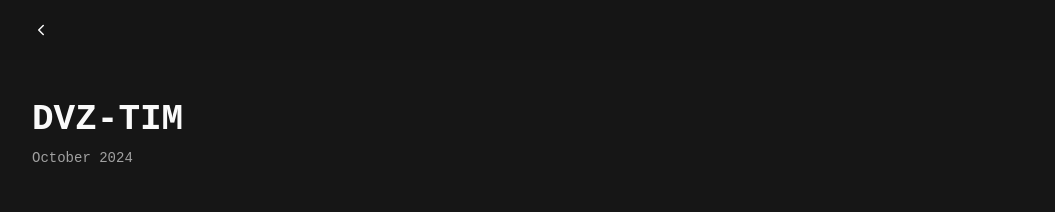
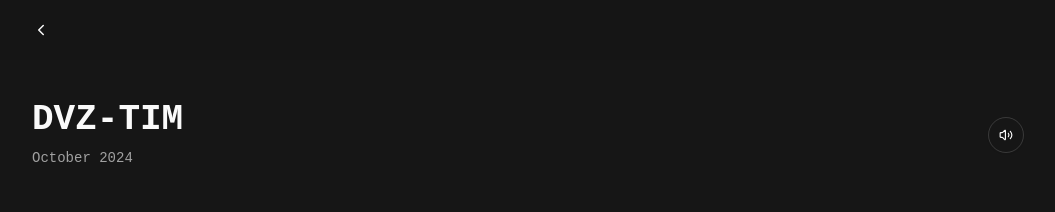
Before and after one commit to mazhugasergei/mazhugasergei.github.io, a Next.js app: page /archive/dvz-tim in a window 1280 px wide. Shown: the top 212 px of the page, without its empty margins (112-1167 px from the left). Built offline with nearby package versions, Linux system fonts and the light colour scheme; a web font is replaced by a local one.

Commit message:
fix: sound ui

```diff
--- a/src/components/archive/post.tsx
+++ b/src/components/archive/post.tsx
@@ -1,3 +1,4 @@
+import { DisableSoundsButton } from "@/components/disable-sounds-button"
 import { mainSansFont } from "@/fonts"
 import { cn } from "@/utils/classname"
 import { ComponentProps } from "react"
@@ -10,9 +11,13 @@ interface PostProps extends ComponentProps<"article"> {
 export default function Post(props: PostProps) {
 	return (
 		<article {...props} className={cn("space-y-10 py-10", props.className)}>
-			<header className="space-y-2">
-				<h1 className="text-4xl font-bold">{props.title}</h1>
-				<p className="text-muted-foreground">{props.subtitle}</p>
+			<header className="flex items-center justify-between gap-4">
+				<div className="space-y-2">
+					<h1 className="text-4xl font-bold">{props.title}</h1>
+					<p className="text-muted-foreground">{props.subtitle}</p>
+				</div>
+
+				<DisableSoundsButton className="rounded-full! bg-transparent!" />
 			</header>
 
 			<div className={cn(mainSansFont.className, "space-y-10 text-base")}>{props.children}</div>
--- a/src/components/carousel.tsx
+++ b/src/components/carousel.tsx
@@ -3,6 +3,7 @@
 import { AnimatedButtonExample } from "@/components/examples/animated-button"
 import { AudioPlayer } from "@/components/ui/audio-player"
 import { AudioRecorder } from "@/components/ui/audio-recorder"
+import { SoundLink } from "@/components/ui/sounds"
 import { cn } from "@/utils/classname"
 import { ArrowUpRightIcon } from "lucide-react"
 import { ComponentProps, ReactNode, useCallback, useEffect, useRef, useState } from "react"
@@ -155,7 +156,7 @@ export function Carousel({ className, ...props }: Props) {
 
 			{/* visit link */}
 			{slide.href && (
-				<a
+				<SoundLink
 					key={`${current}-href`}
 					href={slide.href}
 					target="_blank"
@@ -167,7 +168,7 @@ export function Carousel({ className, ...props }: Props) {
 				>
 					Visit
 					<ArrowUpRightIcon size={12} />
-				</a>
+				</SoundLink>
 			)}
 
 			{/* bottom overlay */}
--- a/src/components/disable-sounds-button.tsx
+++ b/src/components/disable-sounds-button.tsx
@@ -2,49 +2,23 @@
 
 import { SoundButton } from "@/components/ui/sounds"
 import { useSounds } from "@/hooks/use-sounds"
+import { Volume2Icon, VolumeOffIcon } from "lucide-react"
 import { ComponentProps } from "react"
-
-const SpeakerIcon = () => (
-	<svg
-		xmlns="http://www.w3.org/2000/svg"
-		width="16"
-		height="16"
-		viewBox="0 0 24 24"
-		fill="none"
-		stroke="currentColor"
-		strokeWidth="2"
-		strokeLinecap="round"
-		strokeLinejoin="round"
-	>
-		<polygon points="11 5 6 9 2 9 2 15 6 15 11 19 11 5" />
-		<path d="M15.54 8.46a5 5 0 0 1 0 7.07" />
-	</svg>
-)
-
-const SpeakerOffIcon = () => (
-	<svg
-		xmlns="http://www.w3.org/2000/svg"
-		width="16"
-		height="16"
-		viewBox="0 0 24 24"
-		fill="none"
-		stroke="currentColor"
-		strokeWidth="2"
-		strokeLinecap="round"
-		strokeLinejoin="round"
-	>
-		<polygon points="11 5 6 9 2 9 2 15 6 15 11 19 11 5" />
-		<path d="M15.54 8.46a5 5 0 0 1 0 7.07" />
-		<line x1="23" y1="1" x2="1" y2="23" />
-	</svg>
-)
 
 export function DisableSoundsButton(props: ComponentProps<typeof SoundButton>) {
 	const { enabled, toggle } = useSounds()
 
+	const _enabled = enabled === true || enabled === null
+
 	return (
-		<SoundButton variant="outline" size="icon" onClick={toggle} {...props}>
-			{enabled ? <SpeakerIcon /> : <SpeakerOffIcon />}
+		<SoundButton
+			aria-label={_enabled ? "Mute sounds" : "Unmute sounds"}
+			variant="outline"
+			size="icon"
+			onClick={toggle}
+			{...props}
+		>
+			{_enabled ? <Volume2Icon className="size-3.5" /> : <VolumeOffIcon className="size-3.5" />}
 		</SoundButton>
 	)
 }
--- a/src/components/lists.tsx
+++ b/src/components/lists.tsx
@@ -29,19 +29,15 @@ export function List({ title, index, items, className, ...props }: ListProps) {
 			<ul className="max-lg:space-y-1">
 				{items.map((item) => (
 					<li key={item.name}>
-						{item.href.startsWith("/archive/") ? (
-							<SoundLink href={item.href as `/archive/${string}`} className="group flex items-center gap-1 leading-5">
-								<span className="group-hover:underline">{item.name}</span>
-								{item.year && <span className="text-muted-foreground">'{item.year}</span>}
-								{item.service && <span className="ml-auto">{item.service}</span>}
-							</SoundLink>
-						) : (
-							<SoundLink href={item.href} target="_blank" className="group flex items-center gap-1 leading-5">
-								<span className="group-hover:underline">{item.name}</span>
-								{item.year && <span className="text-muted-foreground">'{item.year}</span>}
-								{item.service && <span className="ml-auto">{item.service}</span>}
-							</SoundLink>
-						)}
+						<SoundLink
+							href={item.href}
+							target={item.href.startsWith("/archive/") ? "_self" : "_blank"}
+							className="group flex items-center gap-1 leading-5"
+						>
+							<span className="group-hover:underline">{item.name}</span>
+							{item.year && <span className="text-muted-foreground">'{item.year}</span>}
+							{item.service && <span className="ml-auto">{item.service}</span>}
+						</SoundLink>
 					</li>
 				))}
 			</ul>
--- a/src/components/ui/button.tsx
+++ b/src/components/ui/button.tsx
@@ -36,7 +36,7 @@ export const buttonVariants = cva(
 
 export type ButtonProps = React.ComponentProps<"button"> & VariantProps<typeof buttonVariants> & { asChild?: boolean }
 
-export function Button({ className, variant, size, asChild = false, ...props }: ButtonProps) {
+export function Button({ type = "button", className, variant, size, asChild = false, ...props }: ButtonProps) {
 	const Comp = asChild ? Slot : "button"
 	return <Comp data-slot="button" className={cn(buttonVariants({ variant, size, className }))} {...props} />
 }
--- a/src/components/ui/sounds.tsx
+++ b/src/components/ui/sounds.tsx
@@ -1,37 +1,65 @@
 "use client"
 import { useSounds } from "@/hooks/use-sounds"
+import { cn } from "@/utils/classname"
 import Link from "next/link"
 import { ComponentProps } from "react"
 import { Button } from "./button"
 
-export function SoundButton({ onMouseEnter, onClick, disabled, ...props }: ComponentProps<typeof Button>) {
+export function SoundButton({
+	onMouseEnter,
+	onClick,
+	disabled,
+	children,
+	className,
+	...props
+}: ComponentProps<typeof Button>) {
 	const { playHover, playClick, playDisabled } = useSounds()
 
 	return (
+		<span className={cn("relative isolate", className)}>
+			<div
+				className={cn(
+					"absolute inset-0 z-0 rounded-[inherit]",
+					disabled ? "pointer-events-auto" : "pointer-events-none"
+				)}
+				onClick={() => {
+					if (disabled) playDisabled()
+				}}
+			/>
 			<Button
 				onMouseEnter={(e) => {
 					playHover()
 					onMouseEnter?.(e)
 				}}
 				onClick={(e) => {
-				if (disabled) {
-					playDisabled()
-					return
-				}
 					playClick()
 					onClick?.(e)
 				}}
 				disabled={disabled}
+				className={className}
 				{...props}
-		/>
+			>
+				{children}
+			</Button>
+		</span>
 	)
 }
 
-export function SoundLink({ children, ...props }: ComponentProps<typeof Link>) {
-	const { playHover, playClick } = useSounds()
+export function SoundLink({ children, onMouseEnter, onClick, ...props }: ComponentProps<typeof Link>) {
+	const { playHover, playClick, playDisabled } = useSounds()
 
 	return (
-		<Link onMouseEnter={playHover} onClick={playClick} {...props}>
+		<Link
+			onMouseEnter={(e) => {
+				playHover()
+				onMouseEnter?.(e)
+			}}
+			onClick={(e) => {
+				playClick()
+				onClick?.(e)
+			}}
+			{...props}
+		>
 			{children}
 		</Link>
 	)
```
Lines whose indentation alone changed are shown as unchanged.
